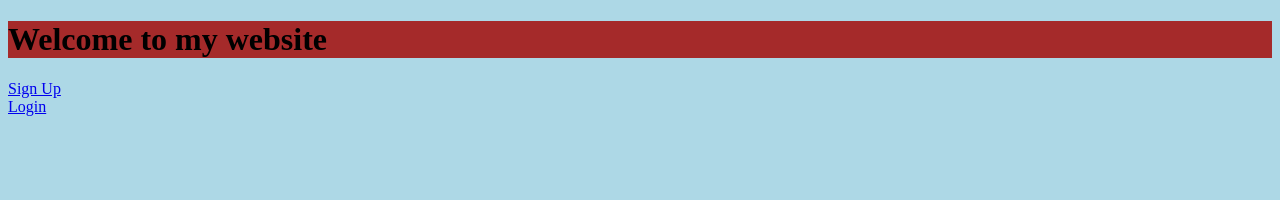
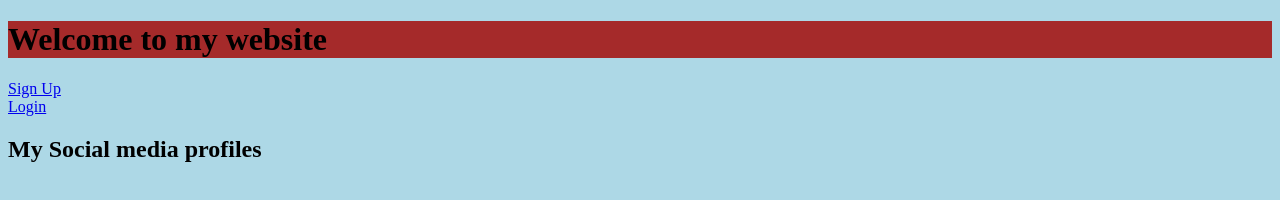
Before and after one commit to raghuprasadks/iseprocessworkshop, a plain HTML site: page index.html in a window 1280 px wide. Drawn offline with Linux system fonts and the light colour scheme.

```diff
--- a/index.html
+++ b/index.html
@@ -10,6 +10,7 @@
     <h1>Welcome to my website</h1>
     <a href="signup.html">Sign Up</a><br>
     <a href="login.html">Login</a><br>
+    <h2>My Social media profiles</h2>
 
 </body>
 </html>
```
